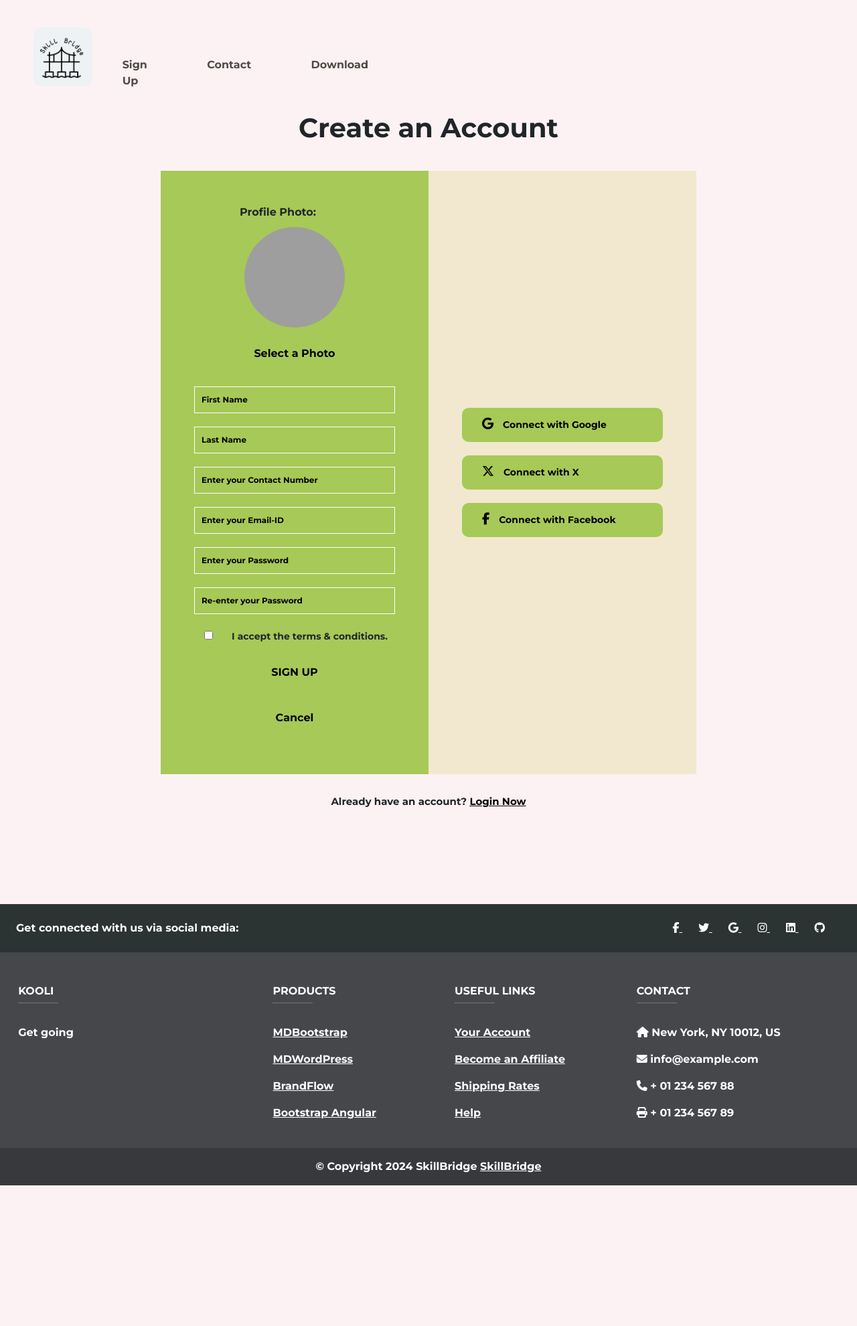
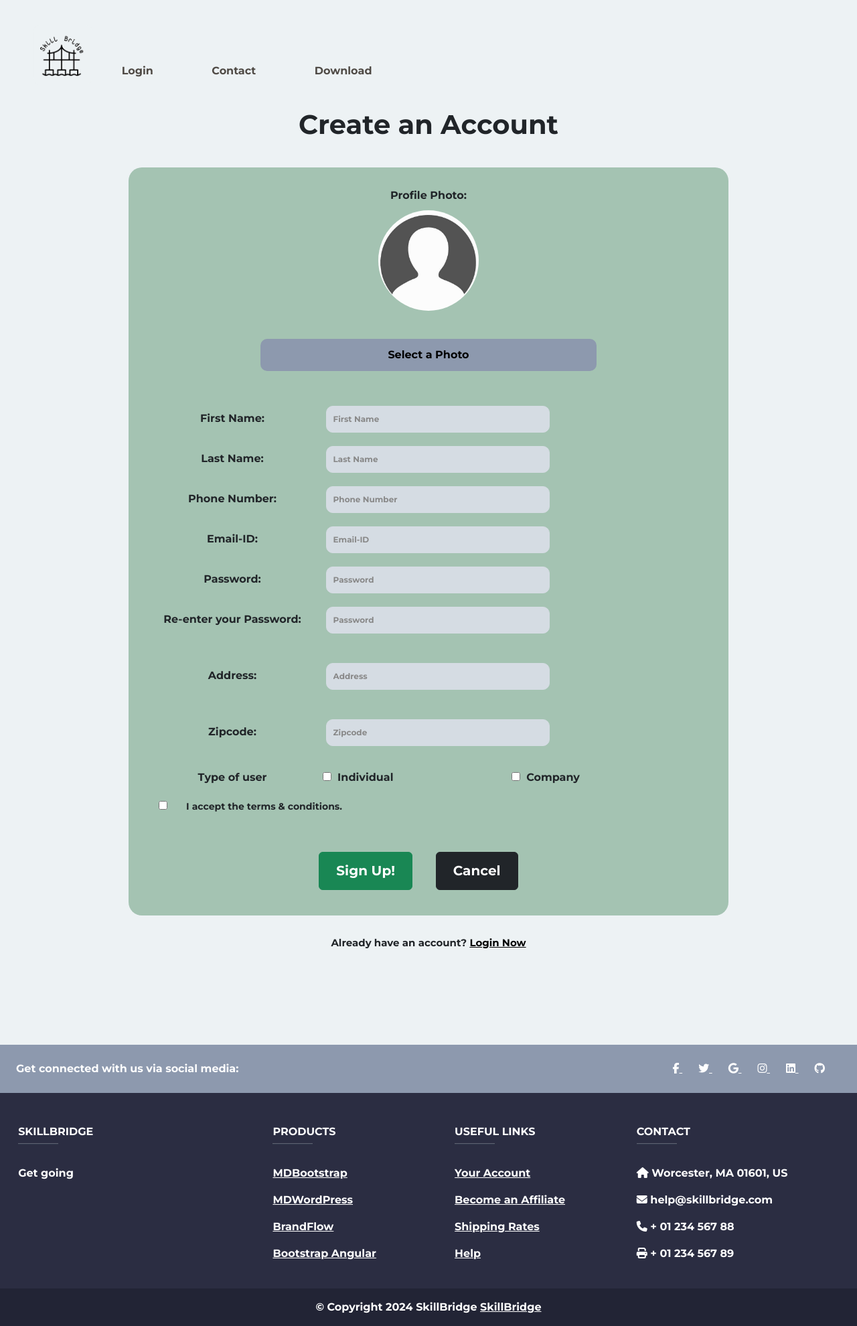
Before and after one commit to kevinorathel/Skill-Bridge, a Django app: page /Application/signup in a window 1280 px wide. Shown: the whole page at 67% size. Before the commit the page ends 1770 px from the top, so only its background shows below. Run offline with Django 5.2, Linux system fonts and the light colour scheme; some libraries are stand-ins or nearby versions; some web fonts are replaced; grey boxes are pictures that could not be loaded.

Commit message:
Feat: Added signup page

```diff
--- a/Application/static/css/signup.css
+++ b/Application/static/css/signup.css
@@ -1,5 +1,5 @@
 body{
-    background-color: #FDF2F3;
+    background-color: #EDF2F4;
     font-family: 'Montserrat', sans-serif;
 }
 
@@ -49,38 +49,40 @@ body{
 }
 
 .signup-box {
-  display: flex;
   align-items: center;
   flex-wrap: wrap;
-  width: 90%;
-  max-width: 800px;
-  background-color: #f2e8cf;
-}
-
-.left-box {
-  padding: 50px;
-  flex-basis: 50%;
-  flex-grow: 1;
-  background: #a7c957;
+  width: 70%;
+  background-color: #A4C3B2;
+  border-radius: 20px;
+  padding: 30px
 }
 
 .input-box{
-  width: 100%;
+  width: 40%;
   padding: 10px;
-  margin: 10px 0;
-  border: 1px solid white;
+  margin: 10px;
+  border: 1px groove #D5DCE3;
+  border-radius: 10px;
   outline: none;
-  color: #fff;
+  color: black;
   font-size: 12px;
-  background: transparent;
+  background: #D5DCE3;
 }
 
 ::placeholder{
-  color: #000000;
+  color: #888888;
 }
 
 .input-checkbox{
   margin: 15px;
+}
+
+.option-checkbox{
+  margin: 5px;
+}
+
+.option-label{
+  text-align: left;
 }
 
 .checkbox-label{
@@ -174,10 +176,10 @@ tr {
 
 .profile-photo-label {
   display: block;
-  width: 100%;
+  width: 60%;
   padding: 12px 20px;
-  margin: 8px 0;
-  background-color: #a7c957;
+  margin: 8px auto;
+  background-color: #8D99AE;
   color: #000000;
   cursor: pointer;
   text-align: center;
@@ -195,29 +197,47 @@ tr {
   background-color: #000000;
 }
 
+.profile-photo-label-container {
+    display: flex;
+    justify-content: center; /* Center horizontally */
+    margin-bottom: 10px; /* Space between label and photo */
+}
+
 .profile-photo-preview {
-  width: 150px;
-  height: 150px;
-  margin: 10px auto;
-  border-radius: 50%;
-  overflow: hidden;
+    width: 150px;
+    height: 150px;
+    margin: 10px auto;
+    border-radius: 50%; /* Circle shape */
+    overflow: hidden; /* Hides overflow */
 }
 
 .profile-photo-preview img {
-  width: 100%;
-  height: 100%;
-  object-fit: cover;
+    width: 100%;
+    height: 100%;
+    object-fit: cover; /* Ensures the image covers the area */
 }
 
+.buttons{
+    margin-top: 40px;
+    text-align: center;
+}
+
+.btn{
+    font-size: 20px;
+    padding: 1.5% 3%;
+    margin-right: 30px;
+}
+
+
 button {
-  background-color: #a7c957;
+  background-color: #8D99AE;
   color: #000000;
-  padding: 14px 20px;
+  /*padding: 14px 20px;*/
   margin: 8px 0;
   border: none;
   border-radius: 10px;
   cursor: pointer;
-  width: 100%;
+  /*width: 50%;*/
   transition: 0.3s;
 }
 
--- a/Application/templates/Application/index.html
+++ b/Application/templates/Application/index.html
@@ -48,7 +48,7 @@
 
 
                     <div>
-                        <img class="logo" src="{% static 'images/android-chrome-192x192.png' %}" alt="">
+                        <img class="logo" src="{% static 'images/android-chrome-192x192.png' %}" alt="logo">
                     </div>
 
 
--- a/Application/templates/Application/login.html
+++ b/Application/templates/Application/login.html
@@ -42,7 +42,7 @@
                     <div>
 
                         <a href="index.html"></a>
-                        <img src="{% static 'images/android-chrome-192x192.png' %}" alt="helper-mockup" class="logo">
+                        <img src="{% static 'images/android-chrome-192x192.png' %}" alt="logo" class="logo">
 
                     </div>
                     <button class="navbar-toggler" type="button" data-bs-toggle="collapse" data-bs-target="#navbarSupportedContent" aria-controls="navbarSupportedContent" aria-expanded="false" aria-label="Toggle navigation">
--- a/Application/templates/Application/signup.html
+++ b/Application/templates/Application/signup.html
@@ -49,7 +49,7 @@
 
     <nav class="navbar navbar-expand-lg navbar-dark">
         <div>
-            <img src="images/android-chrome-192x192.png" alt="helper-mockup" class="logo">
+            <img src="{% static 'images/android-chrome-192x192.png' %}" alt="logo" class="logo">
         </div>
         <button class="navbar-toggler" type="button" data-bs-toggle="collapse" data-bs-target="#navbarSupportedContent" aria-controls="navbarSupportedContent" aria-expanded="false" aria-label="Toggle navigation">
             <span class="navbar-toggler-icon"></span>
@@ -57,7 +57,7 @@
         <div class="collapse navbar-collapse" id="navbarSupportedContent">
             <ul class="navbar-nav ls-auto">
                 <li class="nav-item">
-                    <a class="nav-link" href="signup.html">Sign Up</a>
+                    <a class="nav-link" href="{% url 'login' %}">Login</a>
                 </li>
                 <li class="nav-item">
                     <a class="nav-link" href="./Code/contact.html">Contact</a>
@@ -74,39 +74,92 @@
         <div class="signup-box">
             <div class="left-box">
                 <form action="" >
-                    <label for="profile-photo" class="profile-photo-text-label">Profile Photo:</label>
+                    <div class="profile-photo-label-container">
+                        <label for="profile-photo" class="profile-photo-text-label">Profile Photo:</label>
+                    </div>
                     <div class="profile-photo-preview">
-                        <img src="./images/generic-pfp.jfif">
+                        <img src="{% static 'images/generic-pfp.jpg' %}"  alt="Profile Picture">
                     </div>
                     <input type="file" accept="image/*" onchange="showPreview(event)" class="profile-photo-input">
                     <label for="profile-photo" class="profile-photo-label">Select a Photo</label>
+
+                    <label for="firstname" >First Name:</label>
                     <input type="text" placeholder="First Name" class="input-box" required>
+
+                    <br>
+
+                    <label for="lastname" class="form-label">Last Name:</label>
                     <input type="text" placeholder="Last Name" class="input-box" required>
-                    <input type="number" placeholder="Enter your Contact Number" class="input-box" required>
-                    <input type="email" placeholder="Enter your Email-ID" class="input-box" required>
-                    <input type="password" placeholder="Enter your Password" class="input-box" required>
-                    <input type="password" placeholder="Re-enter your Password" class="input-box" required>
+
+                    <br>
+
+                    <label for="lastname" class="form-label">Phone Number:</label>
+                    <input type="number" placeholder="Phone Number" class="input-box" required>
+
+                    <br>
+
+                    <label for="email" class="form-label">Email-ID:</label>
+                    <input type="email" placeholder="Email-ID" class="input-box" required>
+
+                    <br>
+
+                    <label for="password" class="form-label">Password:</label>
+                    <input type="password" placeholder="Password" class="input-box" required>
+
+                    <br>
+
+                    <label for="password" class="form-label">Re-enter your Password:</label>
+                    <input type="password" placeholder="Password" class="input-box" required>
+
+                    <br>
+
+                    <br>
+
+                    <label for="address" class="form-label">Address:</label>
+                    <input type="text" placeholder="Address" class="input-box" required>
+
+                    <br>
+
+                    <br>
+
+                    <label for="zipcode" class="form-label">Zipcode:</label>
+                    <input type="number" placeholder="Zipcode" class="input-box" required>
+
+                    <br>
+
+                    <br>
+
+                    <label for="terms" class="form-label">Type of user </label>
+                    <input type="checkbox" class="option-checkbox">
+                    <label for="terms" class="option-label"> Individual </label>
+
+                    <input type="checkbox" class="option-checkbox">
+                    <label for="terms" class="option-label"> Company </label>
+
+                    <br>
+
                     <input type="checkbox" class="input-checkbox">
                     <label for="terms" class="checkbox-label"> I accept the terms & conditions. </label>
-                    <button type="submit"> SIGN UP </button>
-                    <button href="{% url 'index' %}">Cancel</button>
+
+                    <br>
+
+                    <div class="buttons">
+                        <button type="submit" class="btn btn-success" type="submit">Sign Up!</button>
+                        <button class="btn btn-dark" href="{% url 'index' %}">Cancel</button>
+                    </div>
+
                 </form>
             </div>
-            <div class="right-box">
-                <a href="" class="g-link"><i class="fa-brands fa-google"></i> Connect with Google </a>
-                <a href="" class="x-link"><i class="fa-brands fa-x-twitter"></i> Connect with X </a>
-                <a href="" class="fb-link"><i class="fa-brands fa-facebook-f"></i> Connect with Facebook </a>
-            </div>
         </div>
-        <p class="login-msg"> Already have an account? <a href="#"> Login Now </a></p>
+        <p class="login-msg"> Already have an account? <a href="{% url 'login' %}"> Login Now </a></p>
     </div>
 
     <div class="footer">
 
         <!-- Footer -->
-        <footer class="text-center text-lg-start text-white" style="background-color: #45474B">
+        <footer class="text-center text-lg-start text-white" style="background-color: #2B2D42">
             <!-- Section: Social media -->
-            <section class="d-flex justify-content-between p-4" style="background-color: #2C3333">
+            <section class="d-flex justify-content-between p-4" style="background-color: #8D99AE">
                 <div class="me-5">
                     <span>Get connected with us via social media:</span>
                 </div>
@@ -141,7 +194,7 @@
                         <!-- Grid column -->
                         <div class="col-md-3 col-lg-4 col-xl-3 mx-auto mb-4">
                             <!-- Content -->
-                            <h6 class="text-uppercase fw-bold">Kooli</h6>
+                            <h6 class="text-uppercase fw-bold">SkillBridge</h6>
                             <hr class="mb-4 mt-0 d-inline-block mx-auto"
                                 style="width: 60px; background-color: #395B64; height: 2px" />
                             <p>
@@ -198,8 +251,8 @@
                             <h6 class="text-uppercase fw-bold">Contact</h6>
                             <hr class="mb-4 mt-0 d-inline-block mx-auto"
                                 style="width: 60px; background-color: #395B64; height: 2px" />
-                            <p><i class="fas fa-home mr-3"></i> New York, NY 10012, US</p>
-                            <p><i class="fas fa-envelope mr-3"></i> info@example.com</p>
+                            <p><i class="fas fa-home mr-3"></i> Worcester, MA 01601, US</p>
+                            <p><i class="fas fa-envelope mr-3"></i> help@skillbridge.com</p>
                             <p><i class="fas fa-phone mr-3"></i> + 01 234 567 88</p>
                             <p><i class="fas fa-print mr-3"></i> + 01 234 567 89</p>
                         </div>
```
Also changed, not shown: Application/static/images/Kooli.ico (deleted), Application/static/images/Logo-v1.ico (deleted), Application/static/images/Screenshot 2024-07-14 123742.png (deleted), Application/static/images/generic-pfp.jpg (added), Application/static/images/kooli-logo.png (deleted), Application/static/images/login-logo.png (deleted), Application/static/images/logo-green.png (deleted), Application/static/images/site.webmanifest (deleted).
